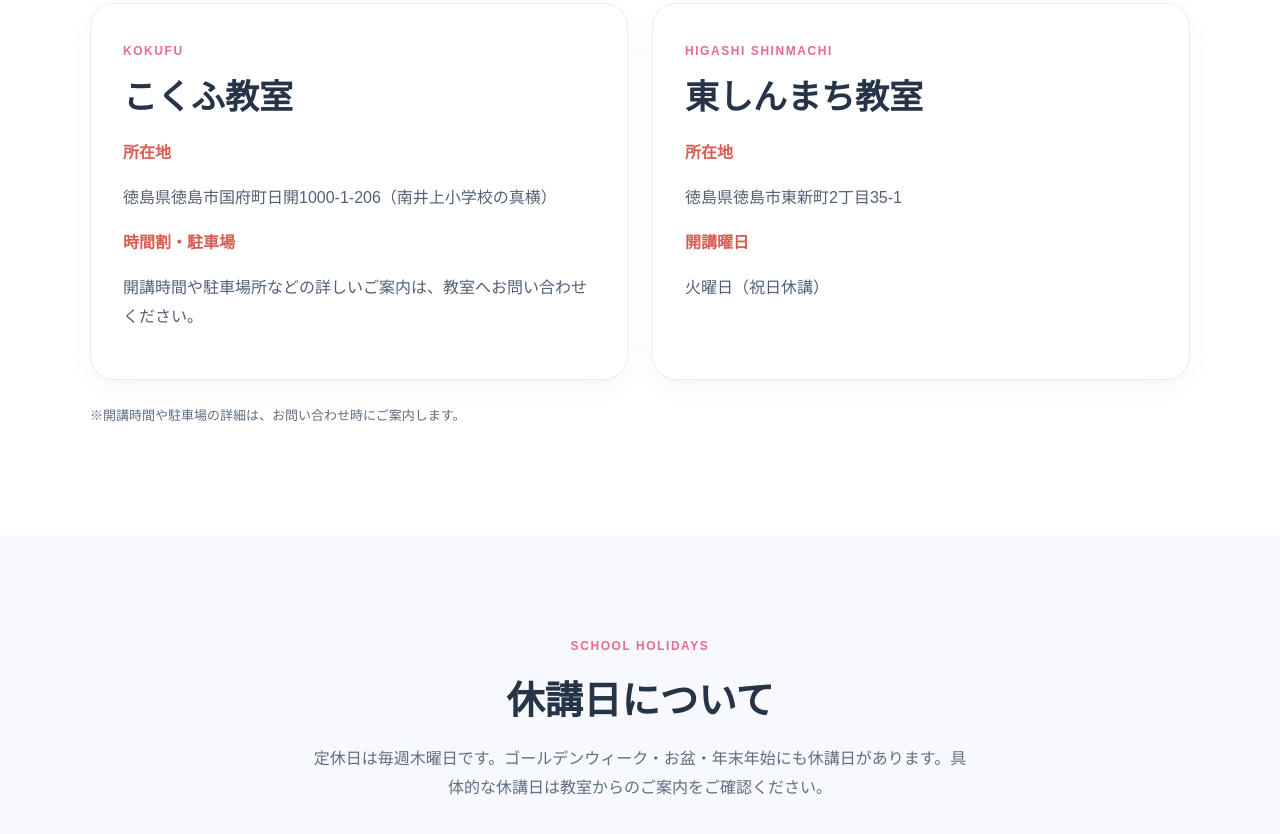
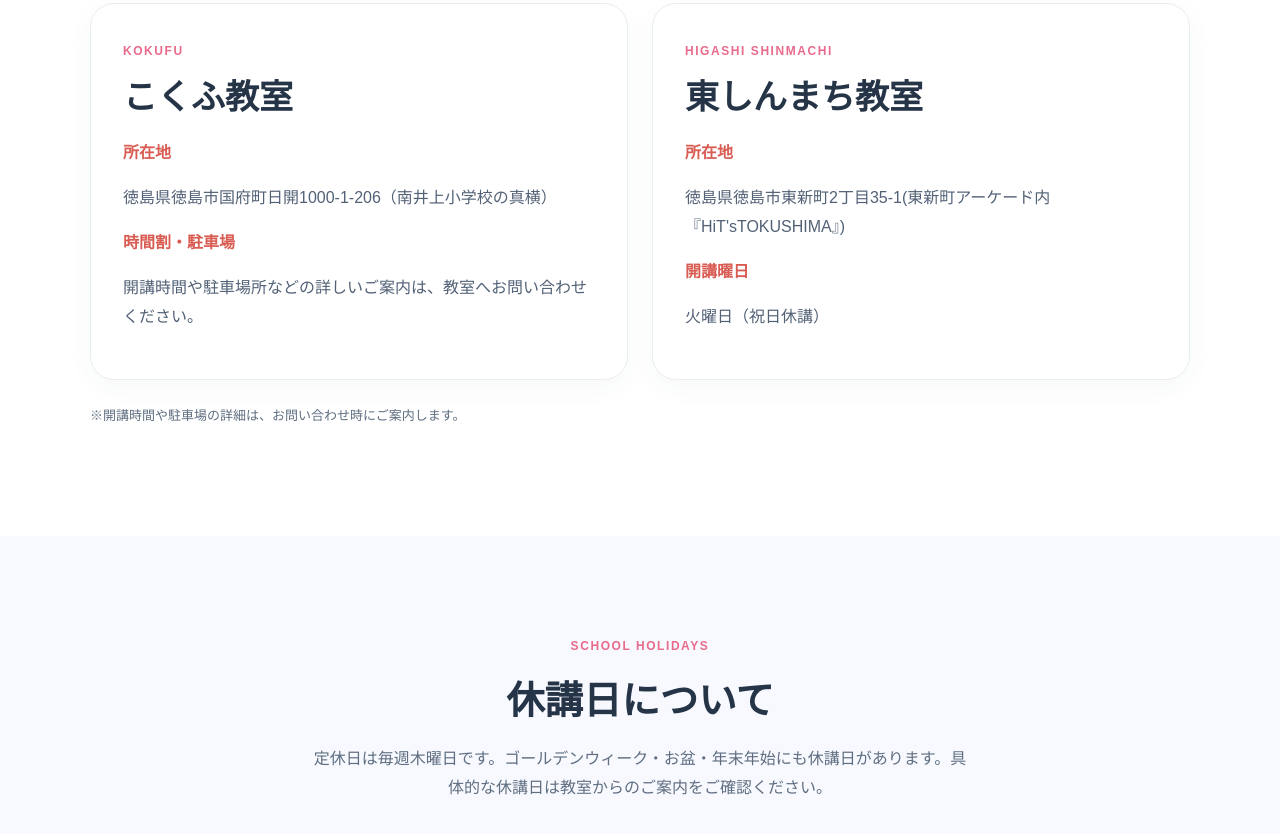
Before and after one commit to accio29113/accio.school, a plain HTML site: page access.html in a window 1280 px wide. Shown: the part 722-1556 px from the top of the page. Drawn offline with Linux system fonts and the light colour scheme.

```diff
--- a/access.html
+++ b/access.html
@@ -2,7 +2,7 @@
 <section class="page-hero access-detail-hero"><span class="eyebrow">SCHEDULE & ACCESS</span><h1>時間割・アクセス</h1><p>通塾を考えている方へ。教室の場所や受講時間についてご案内します。</p></section>
 <section class="section"><div class="section-heading center"><span class="eyebrow">OUR CLASSROOMS</span><h2>アクシオの教室</h2><p>受講する教室や曜日については、お問い合わせ時にご案内します。</p></div><div class="access-detail-grid">
 <article class="access-detail-card"><span class="eyebrow">KOKUFU</span><h2>こくふ教室</h2><p class="access-label">所在地</p><p>徳島県徳島市国府町日開1000-1-206（南井上小学校の真横）</p><p class="access-label">時間割・駐車場</p><p>開講時間や駐車場所などの詳しいご案内は、教室へお問い合わせください。</p></article>
-<article class="access-detail-card"><span class="eyebrow">HIGASHI SHINMACHI</span><h2>東しんまち教室</h2><p class="access-label">所在地</p><p>徳島県徳島市東新町2丁目35-1</p><p class="access-label">開講曜日</p><p>火曜日（祝日休講）</p></article>
+<article class="access-detail-card"><span class="eyebrow">HIGASHI SHINMACHI</span><h2>東しんまち教室</h2><p class="access-label">所在地</p><p>徳島県徳島市東新町2丁目35-1(東新町アーケード内『HiT'sTOKUSHIMA』)</p><p class="access-label">開講曜日</p><p>火曜日（祝日休講）</p></article>
 </div><p class="access-notice">※開講時間や駐車場の詳細は、お問い合わせ時にご案内します。</p></section>
 <section class="section section-soft"><div class="section-heading center"><span class="eyebrow">SCHOOL HOLIDAYS</span><h2>休講日について</h2><p>定休日は毎週木曜日です。ゴールデンウィーク・お盆・年末年始にも休講日があります。具体的な休講日は教室からのご案内をご確認ください。</p></div></section>
 <section class="section section-soft"><div class="section-heading center"><span class="eyebrow">BEFORE YOUR VISIT</span><h2>通塾前に確認したいこと</h2></div><div class="access-info-grid"><article><h3>受講日時</h3><p>ご希望の教室や曜日・時間帯をお知らせください。受講可能な枠についてご案内します。</p></article><article><h3>教室への行き方</h3><p>初めてお越しの際は、詳しい所在地や入口をご確認ください。</p></article><article><h3>お車での送迎</h3><p>駐車・乗降が可能な場所は教室の案内に従ってください。指定外のスペースへの駐車はご遠慮ください。</p></article></div></section>
```
